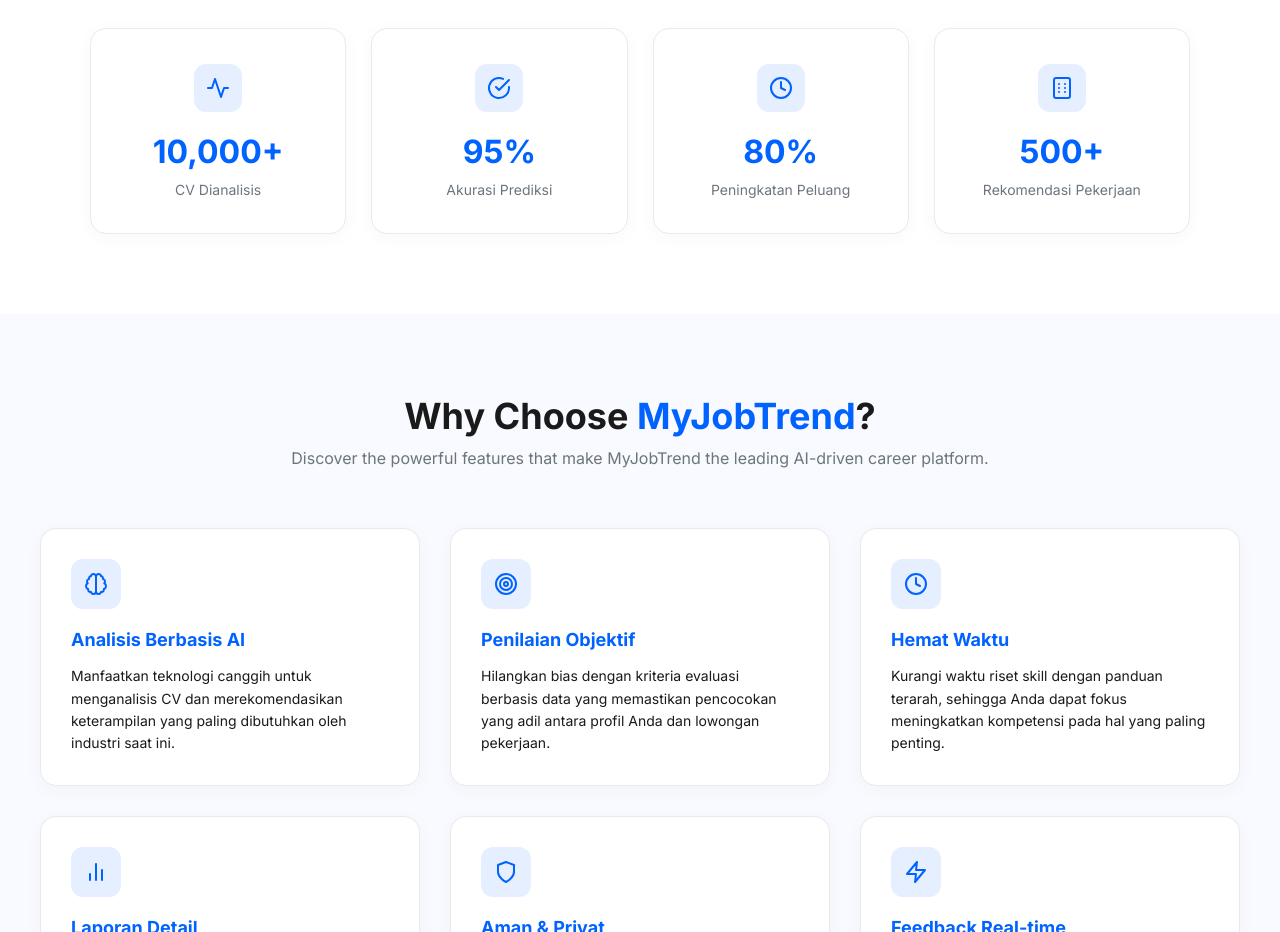
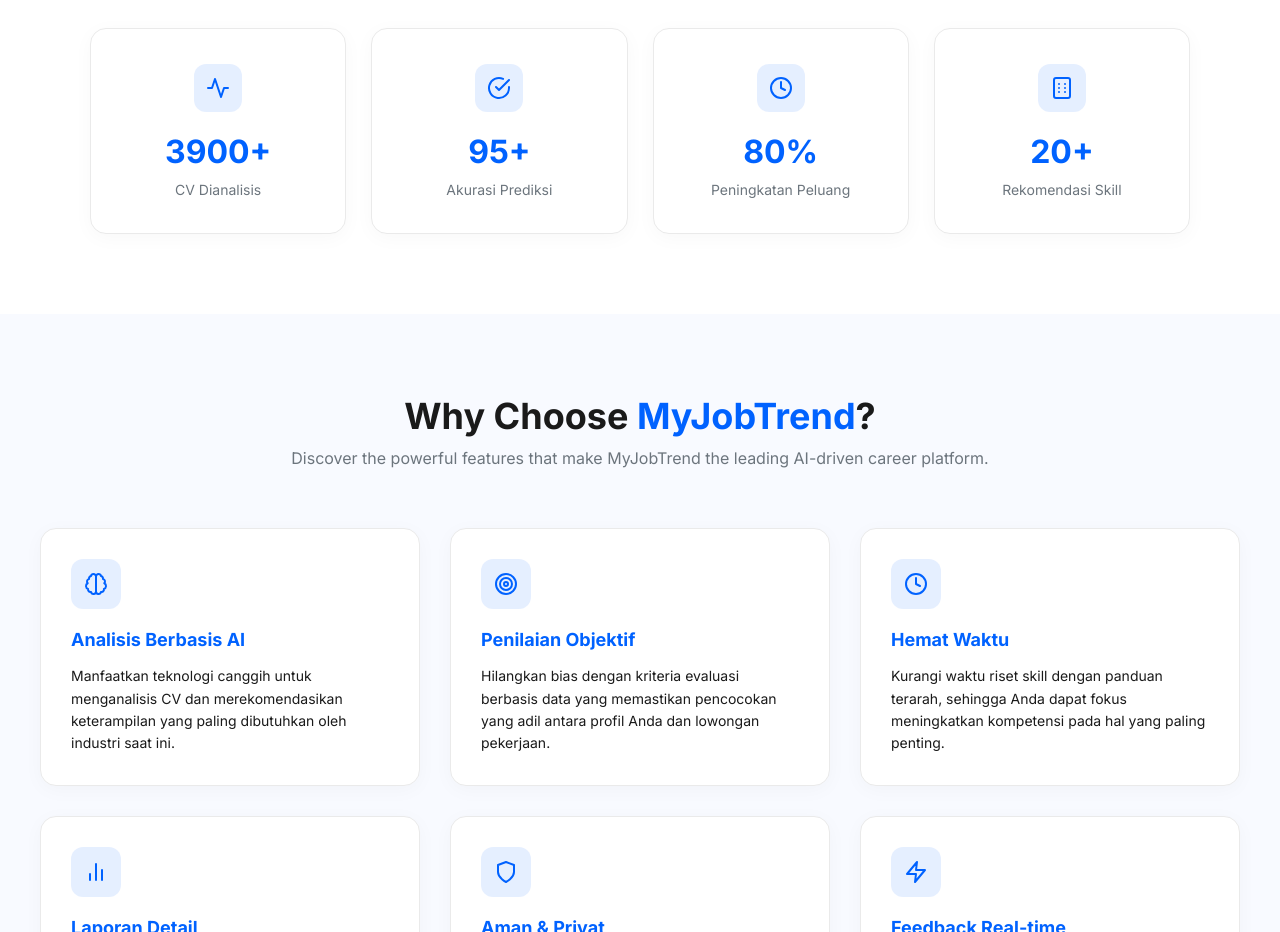
Before and after one commit to mcellpurba/capstone-akhir, a React (Vite) app: page / in a window 1280 px wide. Shown: the part 1060-1992 px from the top of the page. Built offline with nearby package versions, Linux system fonts and the light colour scheme; no server answers.

Commit message:
perbaikan mode gelap-terang

```diff
--- a/src/pages/Chatbot.jsx
+++ b/src/pages/Chatbot.jsx
@@ -4,6 +4,8 @@
 import { useTheme } from "../context/ThemeContext";
 
 const CHATBOT_URL = "https://chatbot-capstone.streamlit.app/";
+const CHATBOT_URL_DARK = "https://chatbotdark.streamlit.app/";
+const CHATBOT_URL_LIGHT = "https://chatbotlight.streamlit.app/";
 
 function Chatbot() {
   const navigate = useNavigate();
@@ -247,7 +249,7 @@
             {theme === 'dark' ? (
               <iframe
                 key="dark"
-                src={`${CHATBOT_URL}?embed=true&embed_options=hide_toolbar,hide_padding,dark_theme`}
+                src={`${CHATBOT_URL_DARK}?embed=true&embed_options=hide_toolbar,hide_padding,dark_theme`}
                 width="100%"
                 height="100%"
                 style={{
@@ -266,7 +268,7 @@
             ) : (
               <iframe
                 key="light"
-                src={`${CHATBOT_URL}?embed=true&embed_options=hide_toolbar,hide_padding,light_theme`}
+                src={`${CHATBOT_URL_LIGHT}?embed=true&embed_options=hide_toolbar,hide_padding,light_theme`}
                 width="100%"
                 height="100%"
                 style={{
--- a/src/pages/Dashboard.jsx
+++ b/src/pages/Dashboard.jsx
@@ -1037,7 +1037,7 @@
             {theme === 'dark' ? (
               <iframe
                 key="dark"
-                src="https://dashboardcapstoneda.streamlit.app/?embed=true&embed_options=hide_toolbar,hide_padding,dark_theme"
+                src="https://dashboardcapstoneeda-nxpuyz5bhznjwn3mvif62q.streamlit.app/?embed=true&embed_options=dark_theme"
                 width="100%"
                 height="100%"
                 style={{
@@ -1056,7 +1056,7 @@
             ) : (
               <iframe
                 key="light"
-                src="https://dashboardcapstoneda.streamlit.app/?embed=true&embed_options=hide_toolbar,hide_padding,light_theme"
+                src="https://dashboardcapstoneeda-cb8udkjti3q3jeqhccdu34.streamlit.app/?embed=true&embed_options=light_theme"
                 width="100%"
                 height="100%"
                 style={{
--- a/src/pages/Home.jsx
+++ b/src/pages/Home.jsx
@@ -79,7 +79,7 @@
             <div className="icon-wrapper" style={{ width: '48px', height: '48px', backgroundColor: 'rgba(0, 98, 255, 0.1)', borderRadius: '12px', display: 'flex', alignItems: 'center', justifyContent: 'center', margin: '0 auto 20px', color: 'var(--primary-color)' }}>
               <svg width="24" height="24" viewBox="0 0 24 24" fill="none" stroke="currentColor" strokeWidth="2" strokeLinecap="round" strokeLinejoin="round"><polyline points="22 12 18 12 15 21 9 3 6 12 2 12"></polyline></svg>
             </div>
-            <h3 style={{ fontSize: '32px', fontWeight: '800', color: 'var(--primary-color)', margin: '0 0 10px 0' }}>10,000+</h3>
+            <h3 style={{ fontSize: '32px', fontWeight: '800', color: 'var(--primary-color)', margin: '0 0 10px 0' }}>3900+</h3>
             <p style={{ fontSize: '14px', color: 'var(--text-muted)', margin: 0, fontWeight: '500' }}>CV Dianalisis</p>
           </div>
 
@@ -88,7 +88,7 @@
             <div className="icon-wrapper" style={{ width: '48px', height: '48px', backgroundColor: 'rgba(0, 98, 255, 0.1)', borderRadius: '12px', display: 'flex', alignItems: 'center', justifyContent: 'center', margin: '0 auto 20px', color: 'var(--primary-color)' }}>
               <svg width="24" height="24" viewBox="0 0 24 24" fill="none" stroke="currentColor" strokeWidth="2" strokeLinecap="round" strokeLinejoin="round"><path d="M22 11.08V12a10 10 0 1 1-5.93-9.14"></path><polyline points="22 4 12 14.01 9 11.01"></polyline></svg>
             </div>
-            <h3 style={{ fontSize: '32px', fontWeight: '800', color: 'var(--primary-color)', margin: '0 0 10px 0' }}>95%</h3>
+            <h3 style={{ fontSize: '32px', fontWeight: '800', color: 'var(--primary-color)', margin: '0 0 10px 0' }}>95+</h3>
             <p style={{ fontSize: '14px', color: 'var(--text-muted)', margin: 0, fontWeight: '500' }}>Akurasi Prediksi</p>
           </div>
 
@@ -106,8 +106,8 @@
             <div className="icon-wrapper" style={{ width: '48px', height: '48px', backgroundColor: 'rgba(0, 98, 255, 0.1)', borderRadius: '12px', display: 'flex', alignItems: 'center', justifyContent: 'center', margin: '0 auto 20px', color: 'var(--primary-color)' }}>
               <svg width="24" height="24" viewBox="0 0 24 24" fill="none" stroke="currentColor" strokeWidth="2" strokeLinecap="round" strokeLinejoin="round"><rect x="4" y="2" width="16" height="20" rx="2" ry="2"></rect><line x1="9" y1="22" x2="15" y2="22"></line><line x1="9" y1="8" x2="9" y2="8.01"></line><line x1="15" y1="8" x2="15" y2="8.01"></line><line x1="9" y1="12" x2="9" y2="12.01"></line><line x1="15" y1="12" x2="15" y2="12.01"></line><line x1="9" y1="16" x2="9" y2="16.01"></line><line x1="15" y1="16" x2="15" y2="16.01"></line></svg>
             </div>
-            <h3 style={{ fontSize: '32px', fontWeight: '800', color: 'var(--primary-color)', margin: '0 0 10px 0' }}>500+</h3>
-            <p style={{ fontSize: '14px', color: 'var(--text-muted)', margin: 0, fontWeight: '500' }}>Rekomendasi Pekerjaan</p>
+            <h3 style={{ fontSize: '32px', fontWeight: '800', color: 'var(--primary-color)', margin: '0 0 10px 0' }}>20+</h3>
+            <p style={{ fontSize: '14px', color: 'var(--text-muted)', margin: 0, fontWeight: '500' }}>Rekomendasi Skill</p>
           </div>
 
         </div>
--- a/src/pages/JobPrediction.jsx
+++ b/src/pages/JobPrediction.jsx
@@ -152,7 +152,7 @@
             {theme === 'dark' ? (
               <iframe
                 key="dark"
-                src="https://predictskillcapstone-w88pdmefqtiiollyqchwz9.streamlit.app/?embed=true&embed_options=hide_toolbar,hide_padding,dark_theme"
+                src="https://predictskillcapstone-dsbxskwl6jia5kbhkdray2.streamlit.app/?embed=true&embed_options=hide_toolbar,hide_padding,dark_theme"
                 width="100%"
                 height="100%"
                 style={{
@@ -171,7 +171,7 @@
             ) : (
               <iframe
                 key="light"
-                src="https://predictskillcapstone-w88pdmefqtiiollyqchwz9.streamlit.app/?embed=true&embed_options=hide_toolbar,hide_padding,light_theme"
+                src="https://predictskillcapstone-nfz7s7cbkbkcz72rzkcgrx.streamlit.app/?embed=true&embed_options=hide_toolbar,hide_padding,light_theme"
                 width="100%"
                 height="100%"
                 style={{
--- a/src/pages/JobSearch.jsx
+++ b/src/pages/JobSearch.jsx
@@ -141,7 +141,6 @@
           <div className="nested-menu">
             <Link to="/search" className="nested-item active">Find Jobs</Link>
             <Link to="/saved-jobs" className="nested-item">Saved Jobs</Link>
-            <a href="#" className="nested-item">Applications</a>
           </div>
         </div>
 
```
